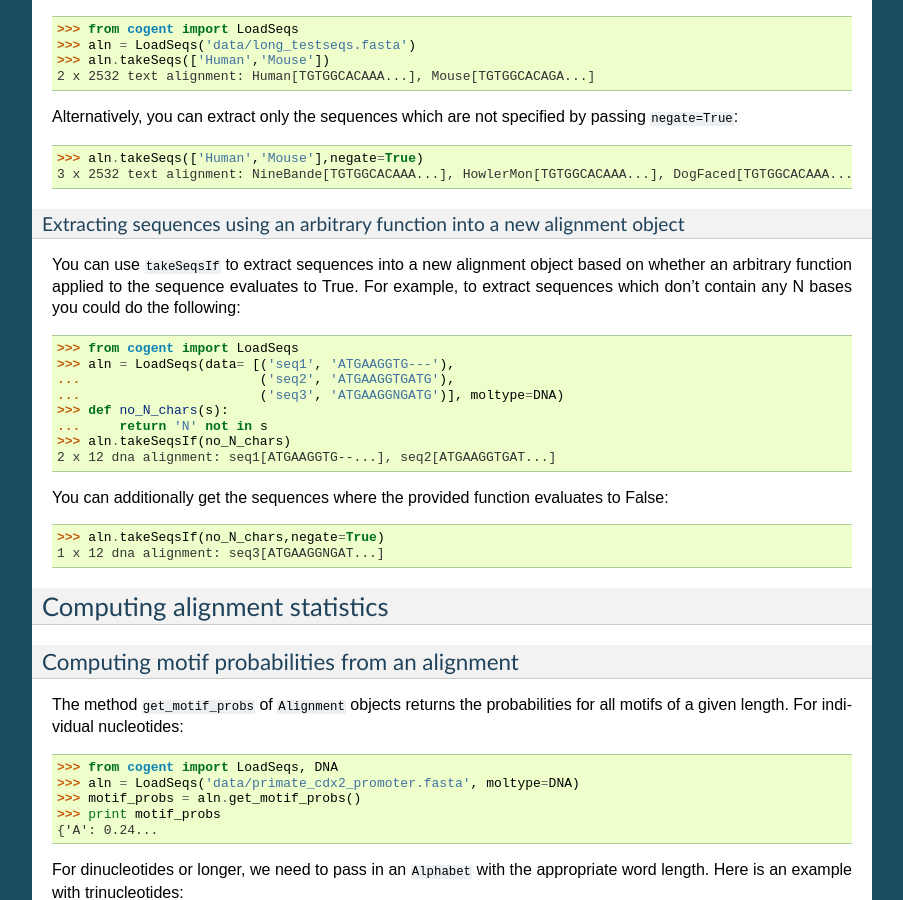
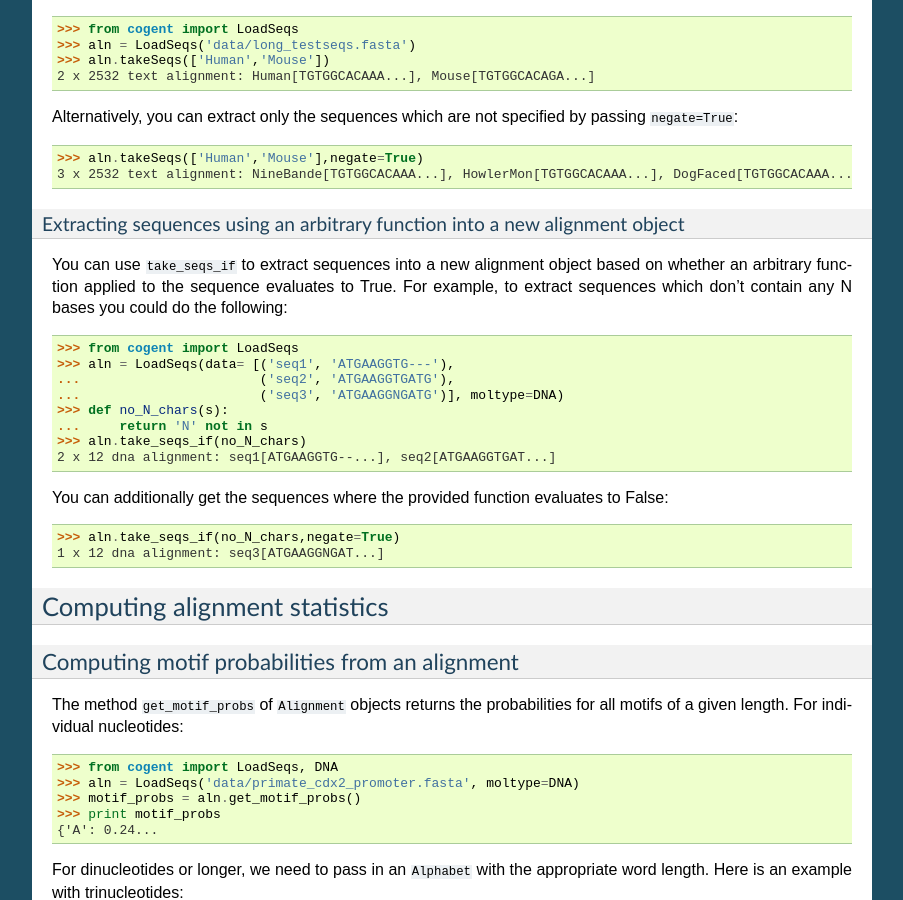
Before and after one commit to cogent3/cogent3, a Sphinx documentation site: the page built from doc/cookbook/alignments.rst, in a window 1280 px wide and 900 px high, scrolled down 9603 px. Shown: the whole window, without its empty margins (198-1101 px from the left). Built offline with Sphinx 7.4.7, drawn with Linux system fonts in a browser that asks for light colours; formulas are drawn with MathJax 3; pages that are not in the unit, such as notebooks, are missing from menus.

Commit message:
omitGapRuns to omit_gap_runs and takeSeqsIf to take_seqs_if

```diff
--- a/doc/cookbook/alignments.rst
+++ b/doc/cookbook/alignments.rst
@@ -646,7 +646,7 @@ Alternatively, you can extract only the sequences which are not specified by pas
 Extracting sequences using an arbitrary function into a new alignment object
 ++++++++++++++++++++++++++++++++++++++++++++++++++++++++++++++++++++++++++++
 
-You can use ``takeSeqsIf`` to extract sequences into a new alignment object based on whether an arbitrary function applied to the sequence evaluates to True. For example, to extract sequences which don't contain any N bases you could do the following:
+You can use ``take_seqs_if`` to extract sequences into a new alignment object based on whether an arbitrary function applied to the sequence evaluates to True. For example, to extract sequences which don't contain any N bases you could do the following:
 
 .. doctest::
 
@@ -656,14 +656,14 @@ You can use ``takeSeqsIf`` to extract sequences into a new alignment object base
     ...                       ('seq3', 'ATGAAGGNGATG')], moltype=DNA)
     >>> def no_N_chars(s):
     ...     return 'N' not in s
-    >>> aln.takeSeqsIf(no_N_chars)
+    >>> aln.take_seqs_if(no_N_chars)
     2 x 12 dna alignment: seq1[ATGAAGGTG--...], seq2[ATGAAGGTGAT...]
 
 You can additionally get the sequences where the provided function evaluates to False:
 
 .. doctest::
 
-    >>> aln.takeSeqsIf(no_N_chars,negate=True)
+    >>> aln.take_seqs_if(no_N_chars,negate=True)
     1 x 12 dna alignment: seq3[ATGAAGGNGAT...]
 
 Computing alignment statistics
```
Also changed, not shown: 2 other files.
